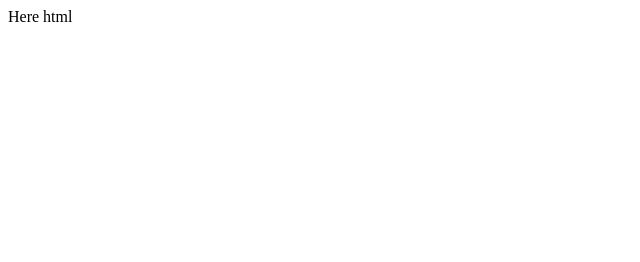
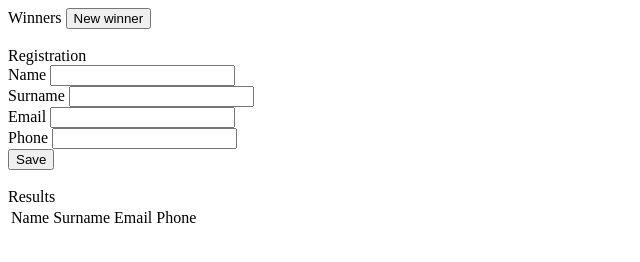
Before and after one commit to Fleischers/TestApp1HourLotteryChallenge, a website: page public/index.html in a window 1280 px wide. Shown: the whole page, without its empty margins (0-640 px from the left). Drawn offline with Linux system fonts and the light colour scheme.

Commit message:
Basic layout

```diff
--- a/public/index.html
+++ b/public/index.html
@@ -4,7 +4,33 @@
     </script>
 </head>
 <body>
-    Here html
+    <div id="winners">
+        Winners
+        <button id="newwinner">
+            New winner
+        </button>
+    </div>
+    <br/>
+    <div id="registration">
+        Registration                 <br/>
+        Name    <input id="name"/>   <br/>
+        Surname <input id="surname"/><br/>
+        Email   <input id="email"/>  <br/>
+        Phone   <input id="phone"/>  <br/>
+        <button id="save">Save</button>
+    </div>
+    <br/>
+    <div id="results">
+        Results
+        <table id="table_results">
+            <tr>
+                <td>Name</td>
+                <td>Surname</td>
+                <td>Email</td>
+                <td>Phone</td>
+            </tr>
+        </table>
+    </div>
 </body>
 
 </html>
```
